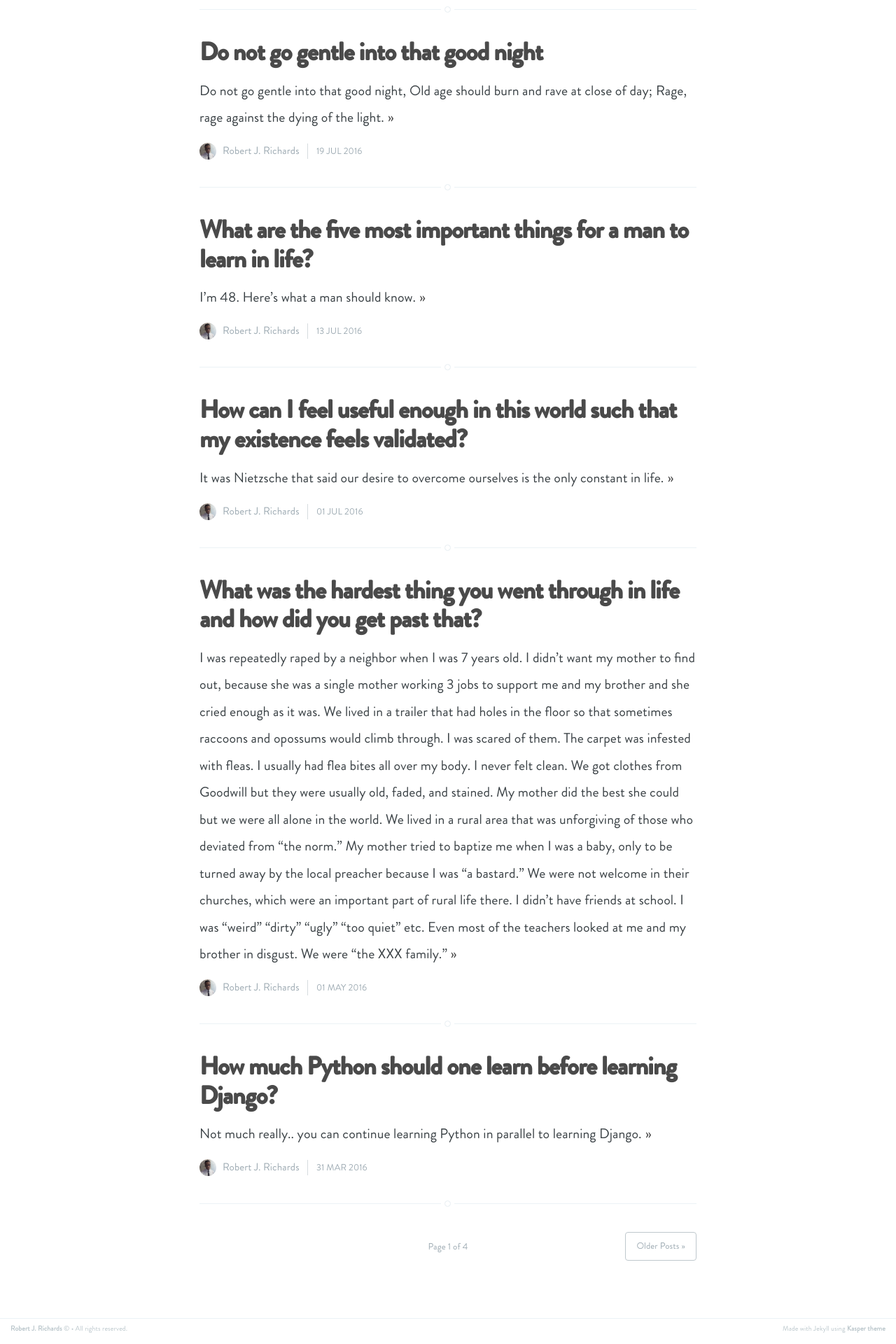
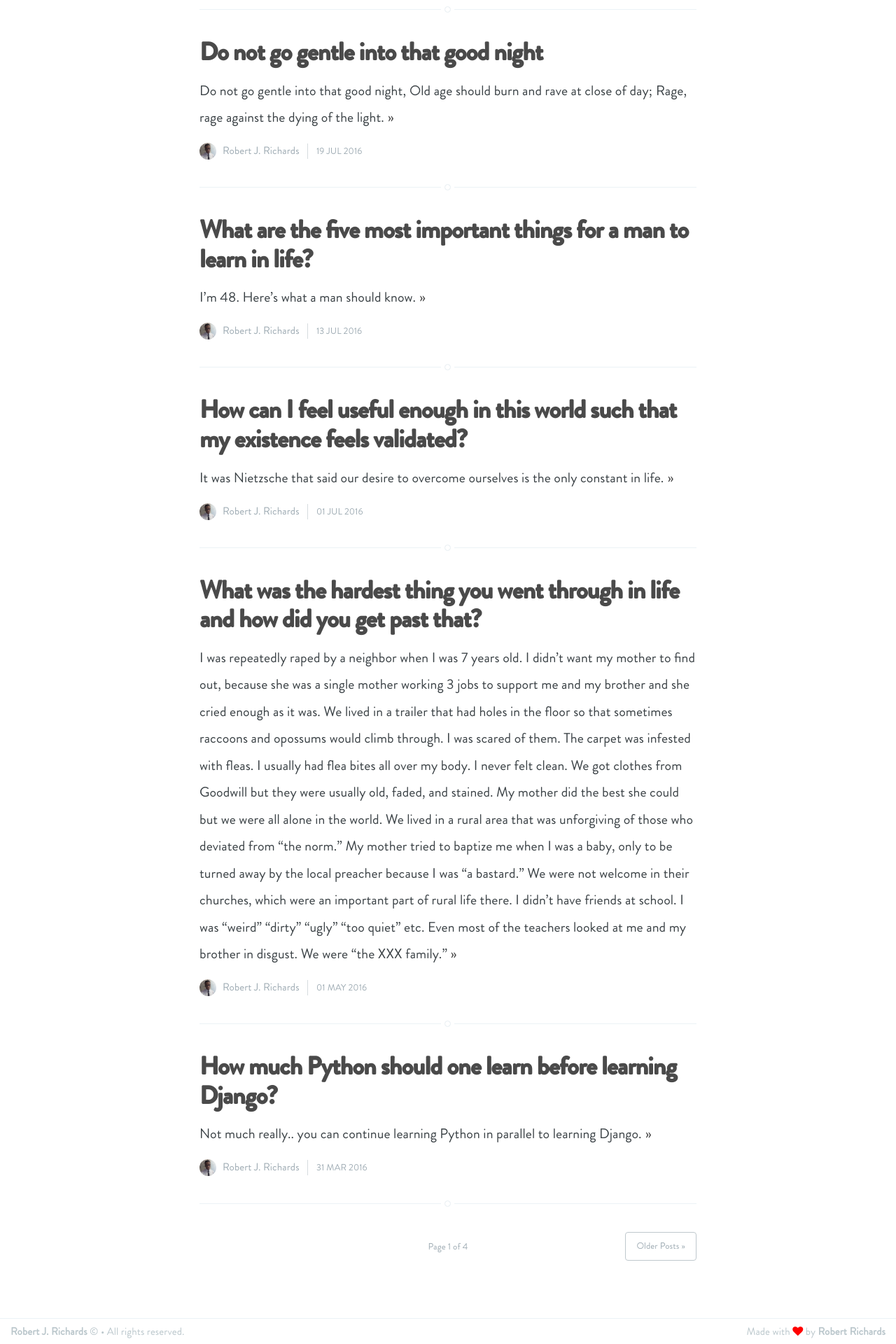
Before and after one commit to robert903/robertrichards.github.io, a Jekyll site: the page built from index.html, in a window 1280 px wide. Shown: the part 1112-3032 px from the top of the page at 70% size. Built offline with Jekyll 4.4.1, drawn with Linux system fonts in a browser that asks for light colours; the list of posts is cut into pages by our own code.

Commit message:
migrated robertrichards.me to jekyll

```diff
--- a/_layouts/default.html
+++ b/_layouts/default.html
@@ -39,8 +39,7 @@
         <a href="{{ site.baseurl }}">{{ site.name }}</a> &copy;
               {{date format="YYYY"}} &bull; All rights reserved.
       </section>
-      <section class="poweredby">Made with Jekyll using
-        <a href="http://github.com/rosario/kasper">Kasper theme</a>
+      <section class="poweredby">Made with <i class="fa fa-heart red" aria-hidden="true"></i> by <span> <a href="http://robertrichards.me">Robert Richards</a></span>
       </section>
     </footer>
 
--- a/assets/css/screen.css
+++ b/assets/css/screen.css
@@ -1314,7 +1314,7 @@ body:not(.post-template) .post-title {
     padding: 0.5rem 15px;
     border-top: #EBF2F6 1px solid;
     font-family: "brandon", sans-serif;
-    font-size: 1rem;
+    font-size: 1.5rem;
     line-height: 1.75em;
     color: #BBC7CC;
 }
@@ -1334,6 +1334,9 @@ body:not(.post-template) .post-title {
     width: 45%;
     float: right;
     text-align: right;
+}
+.red{
+    color: red;
 }
 
 .copyright {
```
